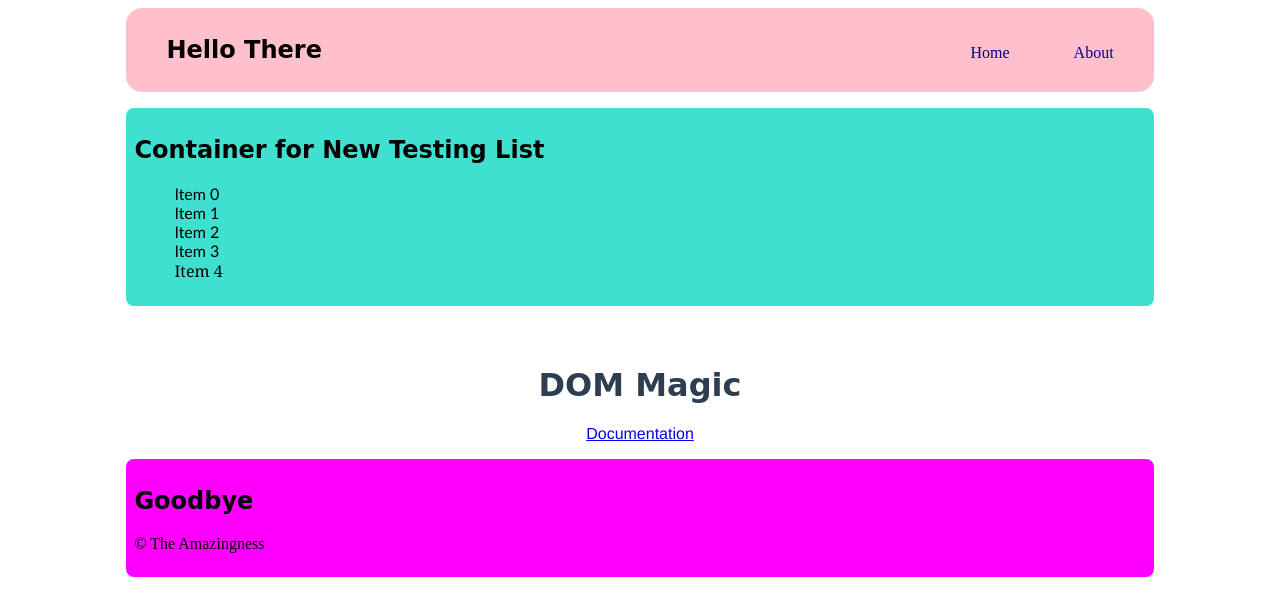
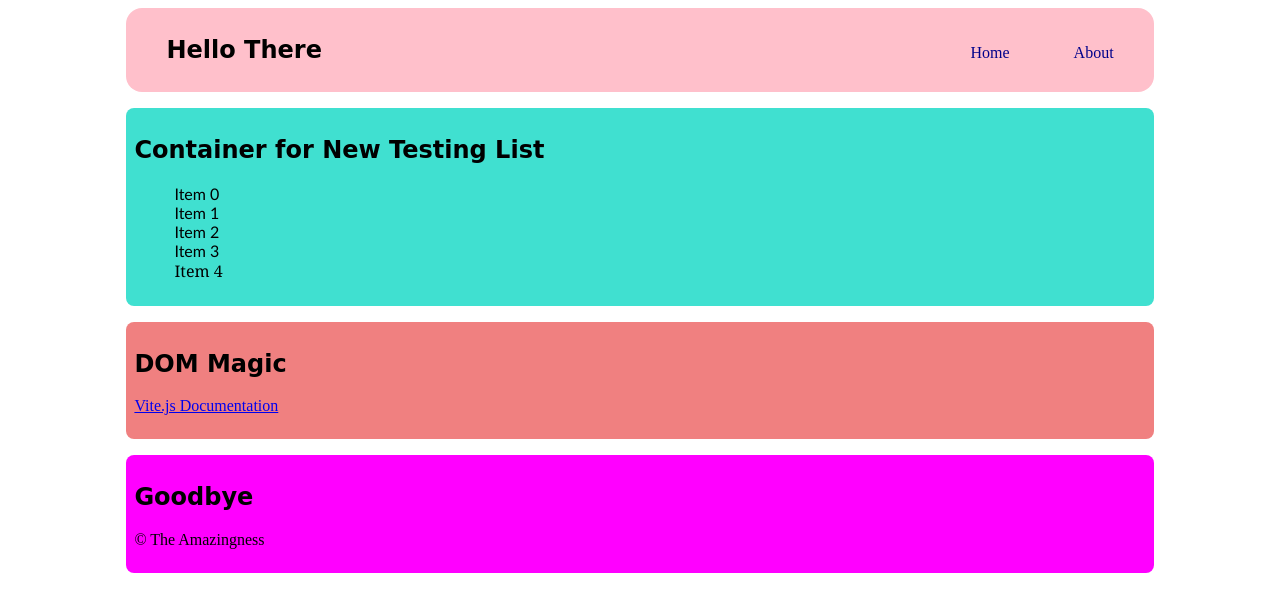
Before and after one commit to RoskiDeluge/web-playground, a website built with Vite: page index.html in a window 1280 px wide. Built offline with nearby package versions, Linux system fonts and the light colour scheme.

Commit message:
innerHTML working

```diff
--- a/script.js
+++ b/script.js
@@ -1,6 +1,4 @@
-import './style.css';
-
 document.querySelector('#app').innerHTML = `
-  <h1>DOM Magic</h1>
-  <a href="https://vitejs.dev/guide/features.html" target="_blank">Documentation</a>
+  <h2>DOM Magic</h2>
+  <p><a href="https://vitejs.dev/guide/features.html" target="_blank">Vite.js Documentation</a></p>
 `;
--- a/style.css
+++ b/style.css
@@ -1,12 +1,3 @@
-#app {
-  font-family: Avenir, Helvetica, Arial, sans-serif;
-  -webkit-font-smoothing: antialiased;
-  -moz-osx-font-smoothing: grayscale;
-  text-align: center;
-  color: #2c3e50;
-  margin-top: 60px;
-}
-
 /* Nav styles */
 
 Nav {
@@ -61,10 +52,6 @@ h2 {
   background: orange;
 }
 
-#item-4 {
-  font-family: Georgia, 'Times New Roman', Times, serif;
-}
-
 .main-content {
   margin: auto;
   margin-top: 1rem;
@@ -72,6 +59,19 @@ h2 {
   background-color: turquoise;
   padding: 0.5rem;
   border-radius: 0.5rem;
+}
+
+#item-4 {
+  font-family: Georgia, 'Times New Roman', Times, serif;
+}
+
+#app {
+  margin: auto;
+  margin-top: 1rem;
+  padding: 0.5rem;
+  width: 80%;
+  border-radius: 0.5rem;
+  background: lightcoral;
 }
 
 /* Footer styles */
```
